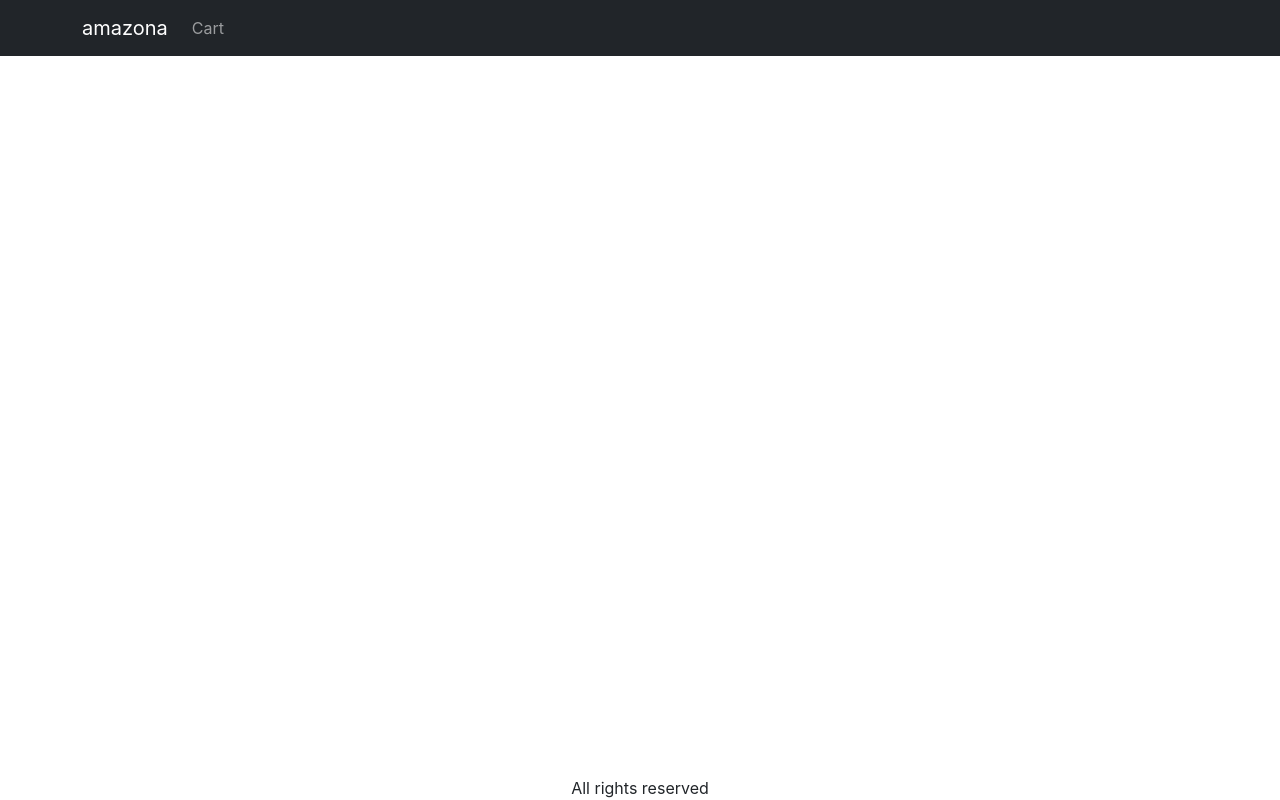
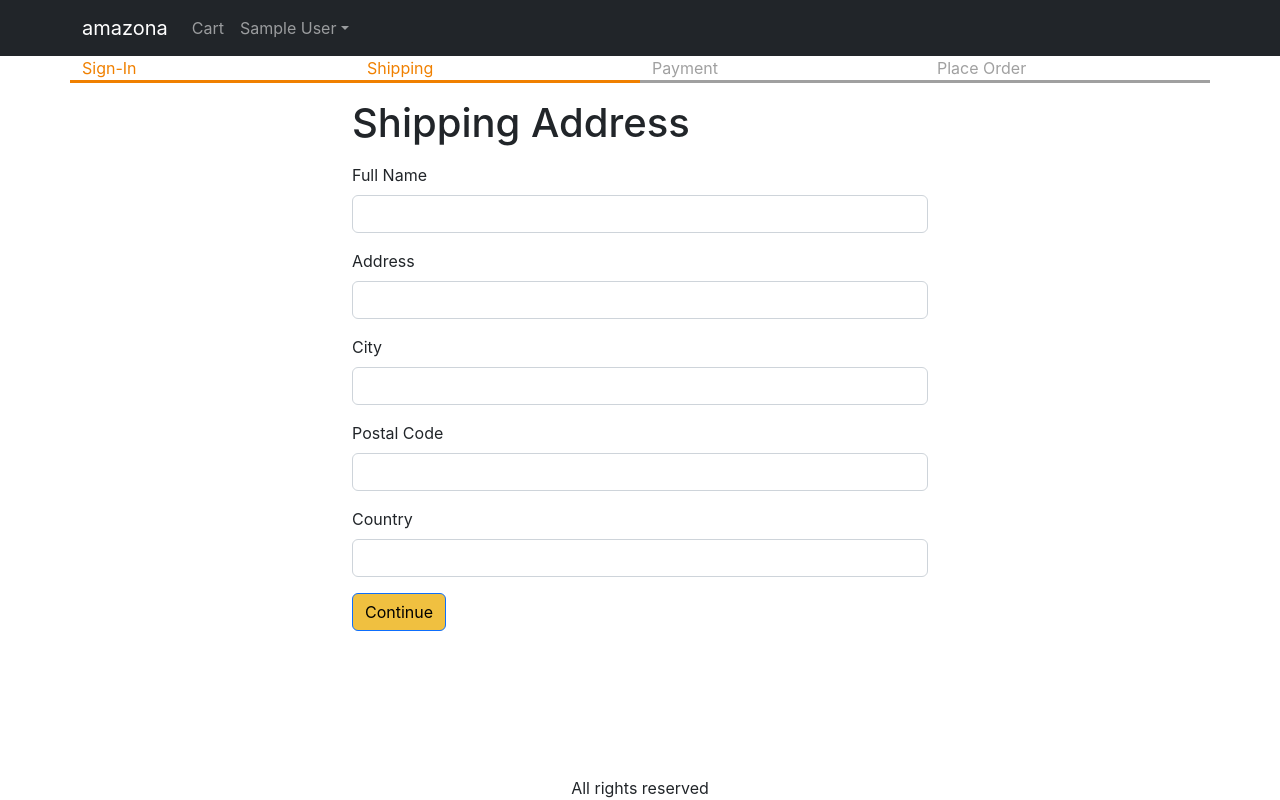
Before and after one commit to hyulevo653/amazona, a React (Create React App) app in the folder frontend/: page /shipping in a window 1280 px wide. Built offline with nearby package versions, Linux system fonts and the light colour scheme; sample sign-in values are in the browser's storage.

Commit message:
Create Shipping Screen

```diff
--- a/frontend/package.json
+++ b/frontend/package.json
@@ -16,6 +16,7 @@
     "react-router-bootstrap": "^0.26.2",
     "react-router-dom": "^6.3.0",
     "react-scripts": "5.0.1",
+    "react-toastify": "^9.0.8",
     "use-reducer-logger": "^1.0.2",
     "web-vitals": "^2.1.4"
   },
--- a/frontend/src/App.js
+++ b/frontend/src/App.js
@@ -1,25 +1,36 @@
 import { BrowserRouter, Route , Routes, Link } from 'react-router-dom'
+import { ToastContainer } from 'react-toastify';
+import 'react-toastify/dist/ReactToastify.css';
 import HomeScreen from './screens/HomeScreen';
 import ProductScreen from './screens/ProductScreen';
 import Navbar from 'react-bootstrap/Navbar';
 import Nav from 'react-bootstrap/Nav';
 import Container from 'react-bootstrap/Container';
+import NavDropdown from 'react-bootstrap/NavDropdown';
 import { LinkContainer } from 'react-router-bootstrap'
 import Badge from 'react-bootstrap/esm/Badge';
 import { useContext } from 'react';
 import { Store } from './screens/Store';
 import CartScreen from './screens/CartScreen';
 import SigninScreen from './screens/SigninScreen';
+import ShippingAddressScreen from './screens/ShippingAddressScreen';
 
 
 
 
 function App() {
-  const {state} = useContext(Store);
-  const {cart} = state;
+  const { state, dispatch: ctxDispatch } = useContext(Store);
+  const { cart, userInfo } = state;
+
+  const signoutHandler = () => {
+    ctxDispatch({ type: 'USER_SIGNOUT' });
+    localStorage.removeItem('userInfo');
+    localStorage.removeItem('shippingAddress');
+  };
   return (
     <BrowserRouter>
       <div className='d-flex flex-column site-container'>
+      <ToastContainer position="bottom-center" limit={1} />
         <header>
           <Navbar bg="dark" variant="dark">
             <Container>
@@ -37,6 +48,28 @@ function App() {
                     )
                   }
                 </Link>
+                {userInfo ? (
+                  <NavDropdown title={userInfo.name} id="basic-nav-dropdown">
+                    <LinkContainer to="/profile">
+                      <NavDropdown.Item>User Profile</NavDropdown.Item>
+                    </LinkContainer>
+                    <LinkContainer to="/orderhistory">
+                      <NavDropdown.Item>Order History</NavDropdown.Item>
+                    </LinkContainer>
+                    <NavDropdown.Divider />
+                    <Link
+                      className="dropdown-item"
+                      to="#signout"
+                      onClick={signoutHandler}
+                    >
+                      Sign Out
+                    </Link>
+                  </NavDropdown>
+                ) : (
+                  <Link className="nav-link" to="/signin">
+                    Sign In
+                  </Link>
+                )}
               </Nav>
             </Container>
           </Navbar>
@@ -47,6 +80,10 @@ function App() {
               <Route path="/product/:slug" element={<ProductScreen/>} />
               <Route path="/cart" element={<CartScreen />} />
               <Route path="/signin" element={<SigninScreen />} />
+              <Route
+                path="/shipping"
+                element={<ShippingAddressScreen />}
+              ></Route>
               <Route path="/" element={<HomeScreen />} />
             </Routes>
           </Container>
--- /dev/null
+++ b/frontend/src/components/CheckoutSteps.js
@@ -0,0 +1,14 @@
+import React from 'react';
+import Row from 'react-bootstrap/Row';
+import Col from 'react-bootstrap/Col';
+
+export default function CheckoutSteps(props) {
+  return (
+    <Row className="checkout-steps">
+      <Col className={props.step1 ? 'active' : ''}>Sign-In</Col>
+      <Col className={props.step2 ? 'active' : ''}>Shipping</Col>
+      <Col className={props.step3 ? 'active' : ''}>Payment</Col>
+      <Col className={props.step4 ? 'active' : ''}>Place Order</Col>
+    </Row>
+  );
+}
--- a/frontend/src/index.css
+++ b/frontend/src/index.css
@@ -54,3 +54,11 @@ img-thumbnail {
 .small-container{
   max-width: 600px;
 }
+.checkout-steps > div {
+  border-bottom: 0.2rem solid #a0a0a0;
+  color: #a0a0a0;
+}
+.checkout-steps > div.active {
+  border-bottom: 0.2rem solid #f08000;
+  color: #f08000;
+}
--- /dev/null
+++ b/frontend/src/screens/ShippingAddressScreen.js
@@ -0,0 +1,112 @@
+import React, { useContext, useEffect, useState } from 'react';
+import { Helmet } from 'react-helmet-async';
+import Form from 'react-bootstrap/Form';
+import Button from 'react-bootstrap/Button';
+import { useNavigate } from 'react-router-dom';
+import { Store } from './Store';
+import CheckoutSteps from '../components/CheckoutSteps';
+
+
+export default function ShippingAddressScreen() {
+  const navigate = useNavigate();
+  const { state, dispatch: ctxDispatch } = useContext(Store);
+  const {
+    userInfo,
+    cart: { shippingAddress },
+  } = state;
+  const [fullName, setFullName] = useState(shippingAddress.fullName || '');
+  const [address, setAddress] = useState(shippingAddress.address || '');
+  const [city, setCity] = useState(shippingAddress.city || '');
+  const [postalCode, setPostalCode] = useState(
+    shippingAddress.postalCode || ''
+  );
+  useEffect(() => {
+    if (!userInfo) {
+      navigate('/signin?redirect=/shipping');
+    }
+  }, [userInfo, navigate]);
+  const [country, setCountry] = useState(shippingAddress.country || '');
+  const submitHandler = (e) => {
+    e.preventDefault();
+    ctxDispatch({
+      type: 'SAVE_SHIPPING_ADDRESS',
+      payload: {
+        fullName,
+        address,
+        city,
+        postalCode,
+        country,
+      },
+    });
+    localStorage.setItem(
+      'shippingAddress',
+      JSON.stringify({
+        fullName,
+        address,
+        city,
+        postalCode,
+        country,
+      })
+    );
+    navigate('/payment');
+  };
+  return (
+    <div>
+      <Helmet>
+        <title>Shipping Address</title>
+      </Helmet>
+
+      <CheckoutSteps step1 step2></CheckoutSteps>
+      <div className="container small-container">
+        <h1 className="my-3">Shipping Address</h1>
+        <Form onSubmit={submitHandler}>
+          <Form.Group className="mb-3" controlId="fullName">
+            <Form.Label>Full Name</Form.Label>
+            <Form.Control
+              value={fullName}
+              onChange={(e) => setFullName(e.target.value)}
+              required
+            />
+          </Form.Group>
+          <Form.Group className="mb-3" controlId="address">
+            <Form.Label>Address</Form.Label>
+            <Form.Control
+              value={address}
+              onChange={(e) => setAddress(e.target.value)}
+              required
+            />
+          </Form.Group>
+          <Form.Group className="mb-3" controlId="city">
+            <Form.Label>City</Form.Label>
+            <Form.Control
+              value={city}
+              onChange={(e) => setCity(e.target.value)}
+              required
+            />
+          </Form.Group>
+          <Form.Group className="mb-3" controlId="postalCode">
+            <Form.Label>Postal Code</Form.Label>
+            <Form.Control
+              value={postalCode}
+              onChange={(e) => setPostalCode(e.target.value)}
+              required
+            />
+          </Form.Group>
+          <Form.Group className="mb-3" controlId="country">
+            <Form.Label>Country</Form.Label>
+            <Form.Control
+              value={country}
+              onChange={(e) => setCountry(e.target.value)}
+              required
+            />
+          </Form.Group>
+          <div className="mb-3">
+            <Button variant="primary" type="submit">
+              Continue
+            </Button>
+          </div>
+        </Form>
+      </div>
+    </div>
+  );
+}
--- a/frontend/src/screens/SigninScreen.js
+++ b/frontend/src/screens/SigninScreen.js
@@ -1,28 +1,71 @@
 import { Helmet } from "react-helmet-async";
-import { Link, useLocation } from 'react-router-dom';
+import Axios from 'axios';
+import { Link, useLocation, useNavigate } from 'react-router-dom';
 import Container from 'react-bootstrap/Container';
 import Form from 'react-bootstrap/Form';
 import Button from 'react-bootstrap/Button';
+import { useContext, useEffect, useState } from 'react';
+import { Store } from '../screens/Store';
+import { toast } from 'react-toastify';
+import {getError} from '../utils'
+
+
 
 
 export default function SigninScreen(){
+     const navigate = useNavigate();
      const { search } = useLocation();
      const redirectInUrl = new URLSearchParams(search).get('redirect');
      const redirect = redirectInUrl ? redirectInUrl : '/';
+
+     const [email, setEmail] = useState('');
+     const [password, setPassword] = useState('');
+
+     const { state, dispatch: ctxDispatch } = useContext(Store);
+     const { userInfo } = state;
+     const submitHandler = async (e) => {
+       e.preventDefault();
+       try {
+         const { data } = await Axios.post('/api/users/signin', {
+           email,
+           password,
+         });
+         ctxDispatch({ type: 'USER_SIGNIN', payload: data });
+         localStorage.setItem('userInfo', JSON.stringify(data));
+         navigate(redirect || '/');
+       } catch (err) {
+         toast.error(getError(err));
+       }
+     };
+
+     useEffect(() => {
+       if (userInfo) {
+         navigate(redirect);
+       }
+     }, [navigate, redirect, userInfo]);
+
     return (
         <Container className="small-container">
             <Helmet>
                 <title>Sign In</title>
             </Helmet>
             <h1 className="my-3">Sign In</h1>
-            <Form>
+            <Form onSubmit={submitHandler}>
             <Form.Group className="mb-3" controlId="email">
                 <Form.Label>Email</Form.Label>
-                <Form.Control type="email" required />
+                <Form.Control
+                type="email"
+                required
+                onChange={(e) => setEmail(e.target.value)}
+          />
             </Form.Group>
             <Form.Group className="mb-3" controlId="password">
                 <Form.Label>Password</Form.Label>
-                <Form.Control type="password" required />
+                <Form.Control
+                type="password"
+                required
+                onChange={(e) => setPassword(e.target.value)}
+          />
             </Form.Group>
             <div className="mb-3">
             <Button type="submit">Sign In</Button>
--- a/frontend/src/screens/Store.js
+++ b/frontend/src/screens/Store.js
@@ -3,7 +3,14 @@ import { createContext, useReducer  } from "react";
 export const Store = createContext();
 
 const initialState = {
+    userInfo: localStorage.getItem('userInfo')
+    ? JSON.parse(localStorage.getItem('userInfo'))
+    : null,
+
     cart: {
+      shippingAddress: localStorage.getItem('shippingAddress')
+      ? JSON.parse(localStorage.getItem('shippingAddress'))
+      : {},
         cartItems: localStorage.getItem('cartItems')
         ? JSON.parse(localStorage.getItem('cartItems'))
         : [],
@@ -31,6 +38,25 @@ function reducer(state,action) {
         localStorage.setItem('cartItems', JSON.stringify(cartItems));
         return { ...state, cart: { ...state.cart, cartItems } };
       }
+      case 'USER_SIGNIN':
+      return { ...state, userInfo: action.payload };
+      case 'USER_SIGNOUT':
+      return {
+        ...state,
+        userInfo: null,
+        cart: {
+          cartItems: [],
+          shippingAddress: {},
+        },
+      };
+    case 'SAVE_SHIPPING_ADDRESS':
+      return {
+        ...state,
+        cart: {
+          ...state.cart,
+          shippingAddress: action.payload,
+        },
+      };
         default:
             return state;
     }
--- /dev/null
+++ b/frontend/src/utils.js
@@ -0,0 +1,5 @@
+export const getError = (error) => {
+    return error.response && error.response.data.message
+      ? error.response.data.message
+      : error.message;
+  };
```
Also changed, not shown: 1 other file (tests, documents, lock files or other folders).
